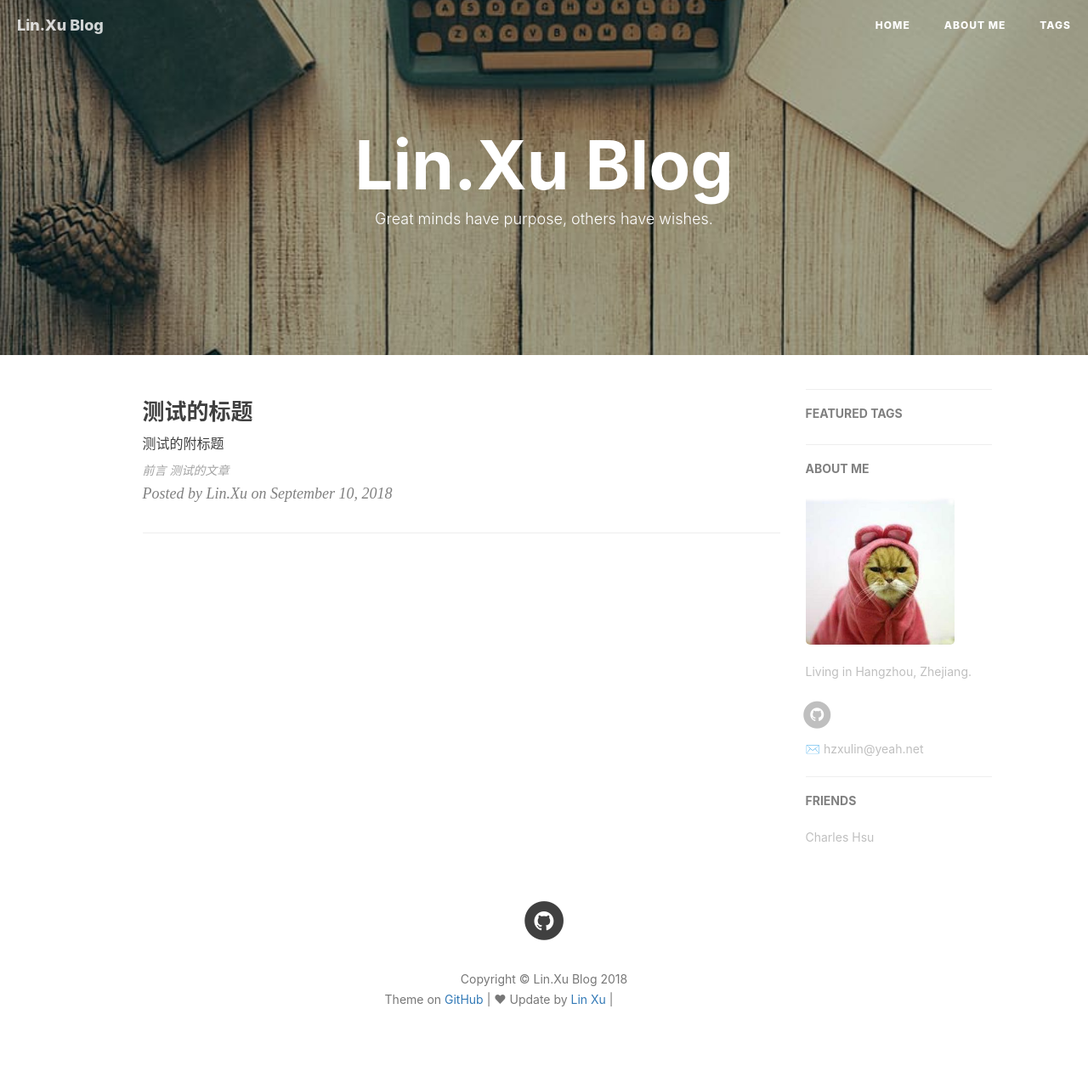
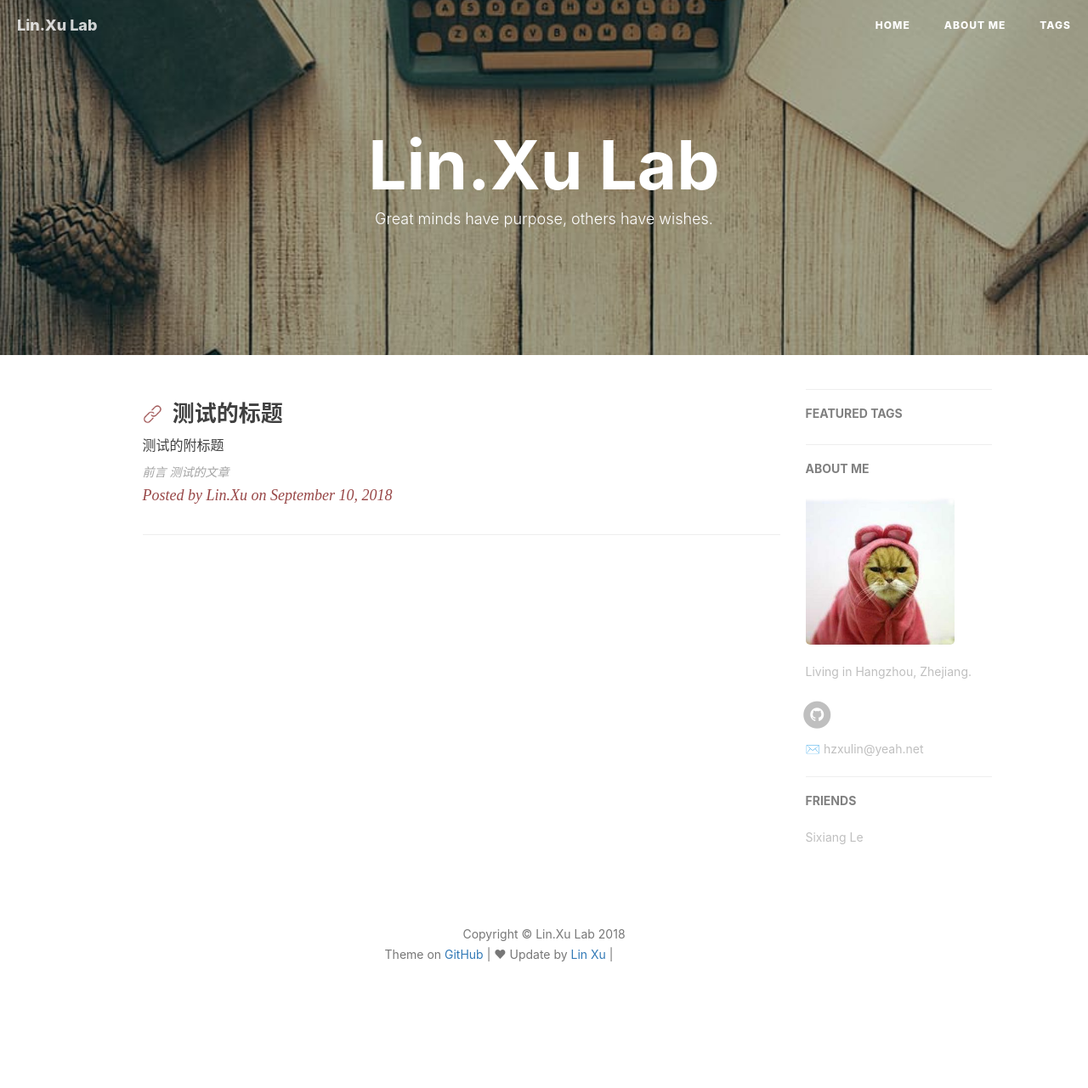
Before and after one commit to hzxulin/hzxulin.github.io, a Jekyll site: the page built from index.html, in a window 1280 px wide. Shown: the whole page at 85% size. Built offline with Jekyll 4.4.1, drawn with Linux system fonts in a browser that asks for light colours; nearby versions of some CDN libraries; the list of posts is cut into pages by our own code; comment, search, counter and statistics services are not loaded; after the commit the page ends 1228 px from its top, so only the background shows below that; grey boxes are pictures that could not be loaded.

Commit message:
feat: update theme

```diff
--- a/_config.yml
+++ b/_config.yml
@@ -1,6 +1,6 @@
 # Site settings
-title: Lin.Xu Blog
-SEOTitle: 徐林的博客 | Lin.xu Blog
+title: Lin.Xu Lab
+SEOTitle: 徐林的博客 | Lin.xu Lab
 header-img: img/post-bg-desk.jpg
 email: hzxulin@yeah.net
 description: "Great minds have purpose, others have wishes."
@@ -97,7 +97,7 @@ service-worker: true
 # Friends
 friends: [
     {
-        title: "Charles Hsu",
-        href: "https://hzxulin.github.io/"
+        title: "Sixiang Le",
+        href: "https://echolsx.github.io/"
     }
 ]
--- a/_includes/footer.html
+++ b/_includes/footer.html
@@ -3,93 +3,6 @@
     <div class="container">
         <div class="row">
             <div class="col-lg-8 col-lg-offset-2 col-md-10 col-md-offset-1">
-                <ul class="list-inline text-center">
-                    {% if site.RSS %}
-                    <li>
-                        <a href="{{ "/feed.xml" | prepend: site.baseurl }}">
-                            <span class="fa-stack fa-lg">
-                                <i class="fa fa-circle fa-stack-2x"></i>
-                                <i class="fa fa-rss fa-stack-1x fa-inverse"></i>
-                            </span>
-                        </a>
-                    </li>
-                    {% endif %}
-                    <!-- add jianshu add target = "_blank" to <a> by BY -->
-                    {% if site.jianshu_username %}
-                            <li>
-                                <a target="_blank" href="https://www.jianshu.com/u/{{ site.jianshu_username }}">
-                                    <span class="fa-stack fa-lg">
-                                        <i class="fa fa-circle fa-stack-2x"></i>
-                                        <i class="fa  fa-stack-1x fa-inverse">简</i>
-                                    </span>
-                                </a>
-                            </li>
-                    {% endif %}
-                    {% if site.twitter_username %}
-                    <li>
-                        <a href="https://twitter.com/{{ site.twitter_username }}">
-                            <span class="fa-stack fa-lg">
-                                <i class="fa fa-circle fa-stack-2x"></i>
-                                <i class="fa fa-twitter fa-stack-1x fa-inverse"></i>
-                            </span>
-                        </a>
-                    </li>
-                    {% endif %}
-
-                    <!-- add Weibo, Zhihu by Hux, add target = "_blank" to <a> by Hux -->
-                    {% if site.zhihu_username %}
-                    <li>
-                        <a target="_blank" href="https://www.zhihu.com/people/{{ site.zhihu_username }}">
-                            <span class="fa-stack fa-lg">
-                                <i class="fa fa-circle fa-stack-2x"></i>
-                                <i class="fa  fa-stack-1x fa-inverse">知</i>
-                            </span>
-                        </a>
-                    </li>
-                    {% endif %}
-                    {% if site.weibo_username %}
-                    <li>
-                        <a target="_blank" href="http://weibo.com/{{ site.weibo_username }}">
-                            <span class="fa-stack fa-lg">
-                                <i class="fa fa-circle fa-stack-2x"></i>
-                                <i class="fa fa-weibo fa-stack-1x fa-inverse"></i>
-                            </span>
-                        </a>
-                    </li>
-                    {% endif %}
-
-
-                    {% if site.facebook_username %}
-                    <li>
-                        <a target="_blank" href="https://www.facebook.com/{{ site.facebook_username }}">
-                            <span class="fa-stack fa-lg">
-                                <i class="fa fa-circle fa-stack-2x"></i>
-                                <i class="fa fa-facebook fa-stack-1x fa-inverse"></i>
-                            </span>
-                        </a>
-                    </li>
-                    {% endif %}
-                    {% if site.github_username %}
-                    <li>
-                        <a target="_blank" href="https://github.com/{{ site.github_username }}">
-                            <span class="fa-stack fa-lg">
-                                <i class="fa fa-circle fa-stack-2x"></i>
-                                <i class="fa fa-github fa-stack-1x fa-inverse"></i>
-                            </span>
-                        </a>
-                    </li>
-                    {% endif %}
-                    {% if site.linkedin_username %}
-                    <li>
-                        <a target="_blank" href="https://www.linkedin.com/in/{{ site.linkedin_username }}">
-                            <span class="fa-stack fa-lg">
-                                <i class="fa fa-circle fa-stack-2x"></i>
-                                <i class="fa fa-linkedin fa-stack-1x fa-inverse"></i>
-                            </span>
-                        </a>
-                    </li>
-                    {% endif %}
-                </ul>
                 <p class="copyright text-muted">
                     Copyright &copy; {{ site.title }} {{ site.time | date: '%Y' }}
                     <br>
--- a/about.html
+++ b/about.html
@@ -1,7 +1,7 @@
 ---
 layout: page
 title: "About me"
-description: "Hey, this is Lin.Xu"
+description: "Hey, nice to meet U."
 header-img: "img/post-bg-rwd.jpg"
 ---
 
--- a/index.html
+++ b/index.html
@@ -6,8 +6,10 @@ description: "Great minds have purpose, others have wishes."
 {% for post in paginator.posts %}
 <div class="post-preview">
     <a href="{{ post.url | prepend: site.baseurl }}">
+
         <h2 class="post-title">
-            {{ post.title }}
+            <img src="{{ site.baseurl }}/img/link.png" class="post-icon">
+            <p class="title">{{ post.title }}</p>
         </h2>
         {% if post.subtitle %}
         <h3 class="post-subtitle">
```
Also changed, not shown: css/hux-blog.css (+17 -4 lines), css/hux-blog.min.css, img/apple-touch-icon.png, img/link.png (added).
